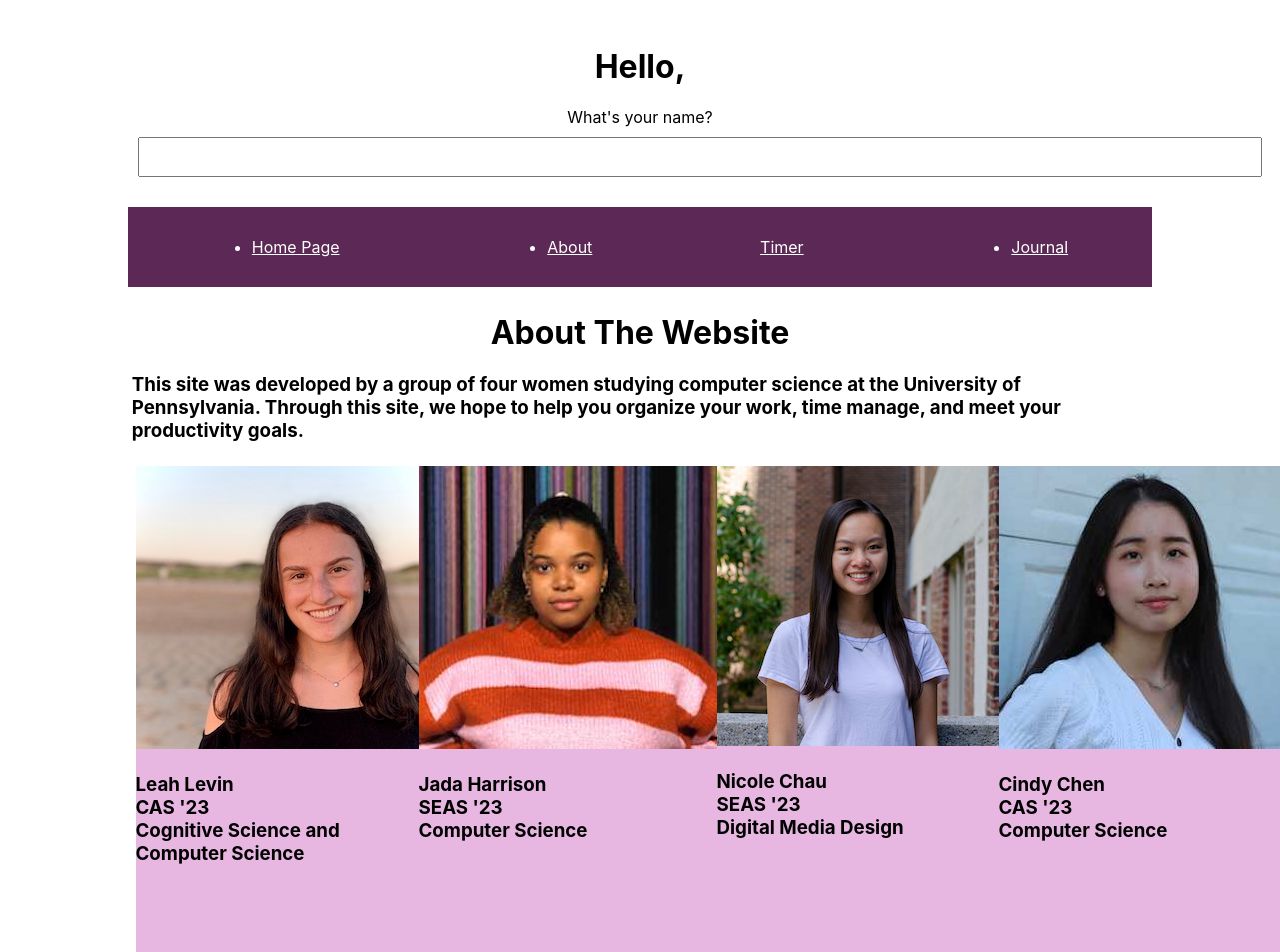
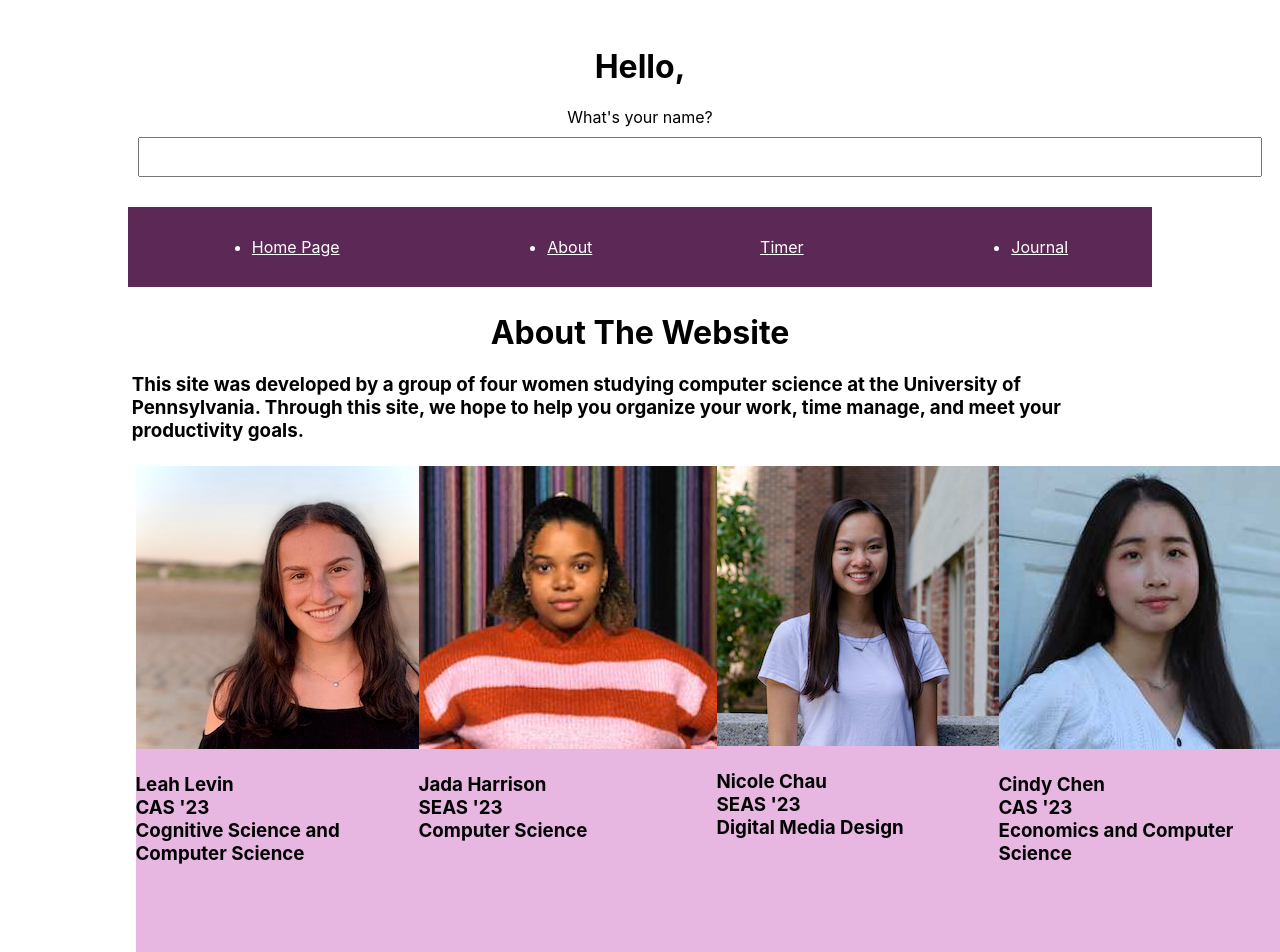
Before and after one commit to jadaharrison/WicsTechProject, a React (Create React App) app: page /about in a window 1280 px wide. Shown: the top 952 px of the page. Built offline with nearby package versions, Linux system fonts and the light colour scheme.

Commit message:
changed Cindy's profile

```diff
--- a/src/ProfileContainer.js
+++ b/src/ProfileContainer.js
@@ -12,7 +12,7 @@ function ProfileContainer() {
             <Profile name = "Nicole Chau" school = "SEAS '23"
                 major = "Digital Media Design" person = "3"/>
             <Profile name = "Cindy Chen" school = "CAS '23"
-                major = "Computer Science" person = "4"/>
+                major = "Economics and Computer Science" person = "4"/>
 
 
         </div>
```
